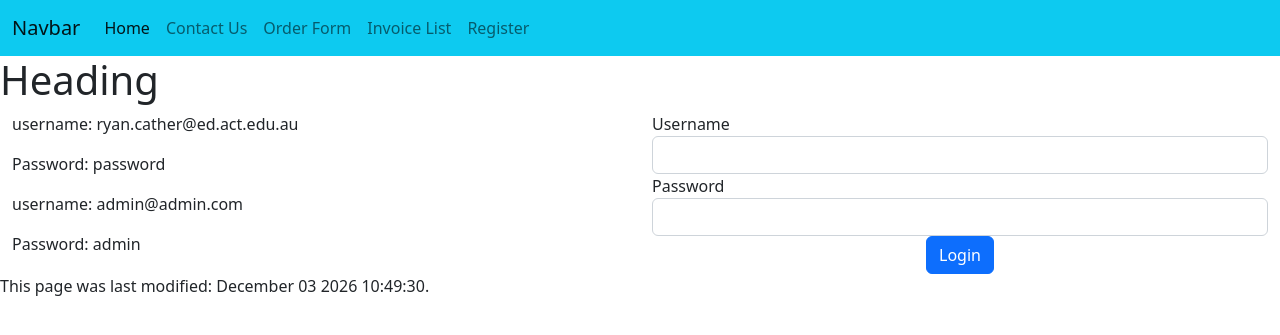
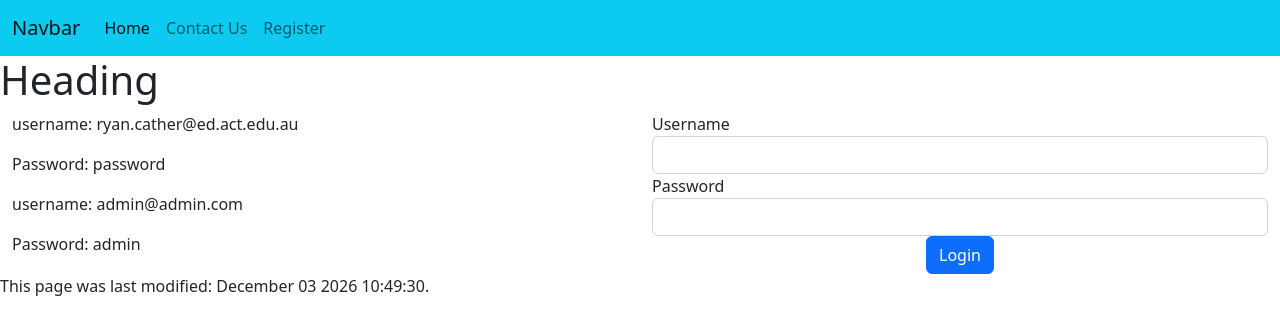
Before and after one commit to RyanCather/SDF-PHP2023, a PHP site: page /index.php in a window 1280 px wide. Shown: the top 335 px of the page. Run offline with PHP 8.4, Linux system fonts and the light colour scheme.

Commit message:
extra context sensitive navbar

```diff
--- a/template.php
+++ b/template.php
@@ -23,20 +23,17 @@
                 <li class="nav-item">
                     <a class="nav-link" href="contact.php">Contact Us</a>
                 </li>
-                <li class="nav-item">
-                    <a class="nav-link" href="orderForm.php">Order Form</a>
-                </li>
-                <li class="nav-item">
-                    <a class="nav-link" href="invoiceList.php">Invoice List</a>
-                </li>
+
                 <?php
                 if (!isset($_SESSION["FirstName"])) {
                     echo '<li class="nav-item">
                   <a class="nav-link" href="register.php">Register</a>
                 </li>';
+                } else {
+                    echo '<li class="nav-item" ><a class="nav-link" href = "orderForm.php"> Order Form </a ></li >';
+                    echo '<li class="nav-item" ><a class="nav-link" href = "invoiceList.php"> Invoice list</a ></li >';
                 }
                 ?>
-
             </ul>
         </div>
         <?php
```
